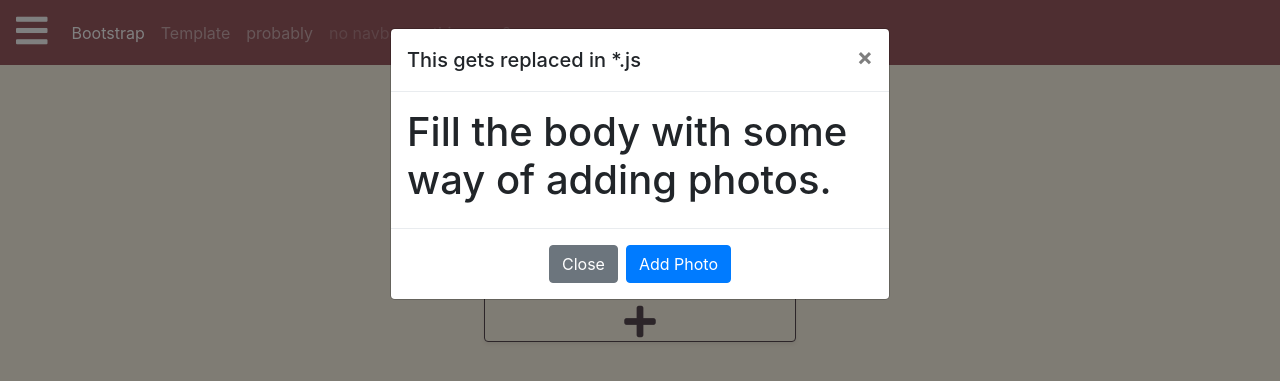
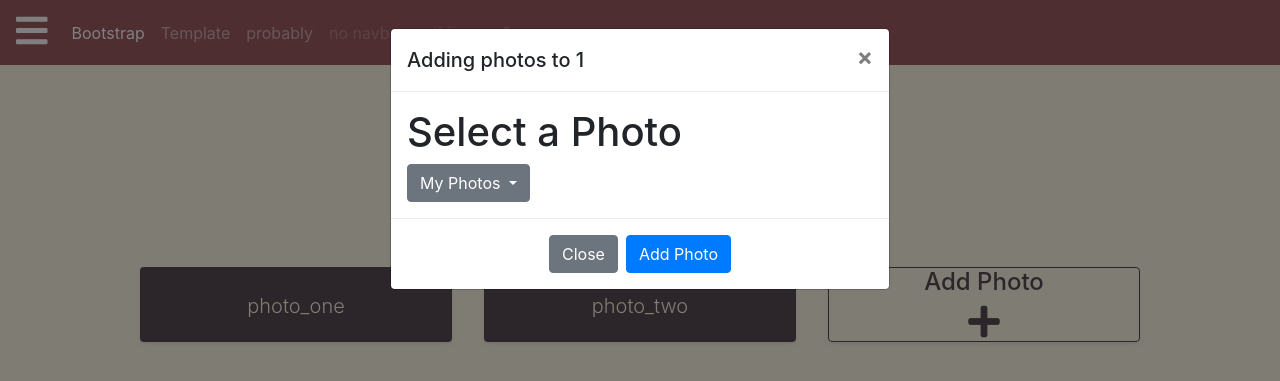
Before and after one commit to db101097/clickfilter, a Flask app: page /album/1 in a window 1280 px wide, after a click on "Add Photo". Shown: the top 381 px of the page. Run offline with Flask 2, Linux system fonts and the light colour scheme; the visitor is signed in with stand-in values (Sample User, id 1); some libraries are stand-ins or nearby versions.

Commit message:
comments and stuff, templating even more done, with examples

```diff
--- a/app/routes.py
+++ b/app/routes.py
@@ -86,7 +86,16 @@ def profile():
     if 'logged_in' not in session:
         print("A user is NOT logged in")
         return redirect(url_for('home'))
-    return render_template('profile.html', username=session['username'], dog='dog')
+    # THIS IS AN EXAMPLE
+    albums = [
+        {
+            'name': 'album_one'
+        },
+        {
+            'name': 'album_two'
+        },
+    ]
+    return render_template('profile.html', username=session['username'], albums=albums)
 
 
 @app.route('/album/<title>')
@@ -95,7 +104,17 @@ def album(title):
     if 'logged_in' not in session:
         print("A user is NOT logged in")
         return redirect(url_for('home'))
-    return render_template('album.html', title=title, username=session['username'])
+
+    # THIS IS AN EXAMPLE
+    photos = [
+        {
+            'title': 'photo_one'
+        },
+        {
+            'title': 'photo_two'
+        },
+    ]
+    return render_template('album.html', title=title, username=session['username'], photos=photos)
 
 
 # route for photomode
--- a/app/static/js/album.js
+++ b/app/static/js/album.js
@@ -11,3 +11,9 @@ $('#closeDrawer').click(function() {
 $('#addNewPhoto').click(function() {
     console.log("Implement addNewPhoto")
 });
+
+$('.single-album').click(function() {
+    var photo = $(this)
+    var photo = photo.prop("innerText");
+    console.log(photo)
+})
--- a/app/static/js/home.js
+++ b/app/static/js/home.js
@@ -125,7 +125,7 @@ $('#login-form').submit(function() {
                 password: password
             },
             success:(data)=>{
-                window.location.href = '/profile';
+                window.location.href = '/';
             },
             error:function(){
                 console.log("Error.")
--- a/app/templates/album.html
+++ b/app/templates/album.html
@@ -56,7 +56,7 @@
     <div class="photos-wrapper">
         <div class="row">
             <div class="col text-center">
-                <h1 class="display-4">{{title}}</h1>
+                <h1 class="display-4" id="album-title">{{title}}</h1>
             </div>
         </div>
 
@@ -80,13 +80,23 @@
         <div class="modal-dialog" role="document">
             <div class="modal-content">
             <div class="modal-header">
-                <h5 class="modal-title" id="photoModalLabel">This gets replaced in *.js</h5>
+                <h5 class="modal-title" id="photoModalLabel">Adding photos to {{title}}</h5>
                 <button type="button" class="close" data-dismiss="modal" aria-label="Close">
                 <span aria-hidden="true">&times;</span>
                 </button>
             </div>
             <div class="modal-body">
-                <h1>Fill the body with some way of adding photos.</h1>
+                <h1>Select a Photo</h1>
+                <div class="dropdown">
+                    <button class="btn btn-secondary dropdown-toggle" type="button" id="dropdownMenuButton" data-toggle="dropdown" aria-haspopup="true" aria-expanded="false">
+                        My Photos
+                    </button>
+                    <div class="dropdown-menu" aria-labelledby="dropdownMenuButton">
+                        {% for photo in photos %}
+                            <a class="dropdown-item .photo-url">{{photo.title}}</a>
+                        {% endfor %}
+                    </div>
+                </div>
             </div>
             <div class="modal-footer justify-content-center">
                 <button type="button" class="btn btn-secondary" data-dismiss="modal">Close</button>
```
